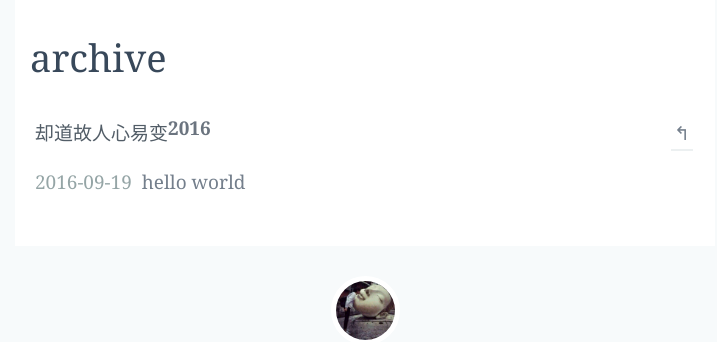
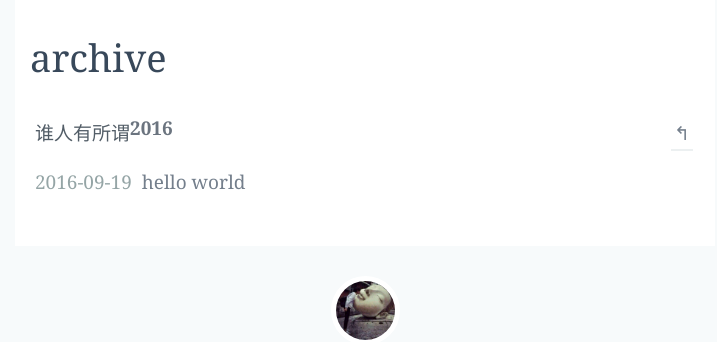
Before and after one commit to bqkc/bqkc.github.io, a Jekyll site: the page built from archive/index.md, in a window 1280 px wide. Shown: the top 342 px of the page, without its empty margins (275-992 px from the left). Built offline with Jekyll 4.4.1, drawn with Linux system fonts in a browser that asks for light colours.

Commit message:
Update index.md

```diff
--- a/archive/index.md
+++ b/archive/index.md
@@ -4,7 +4,8 @@
 description: 归档
 ---
 
-<td><div style="float:left;">却道故人心易变</div><div style="float:right;"><a href="/" >↰</a></div></td>
+
+<p><span style="float:left">谁人有所谓</span><span style="float:right"><a href="/">↰</a></span></p>
 
 
 
```
